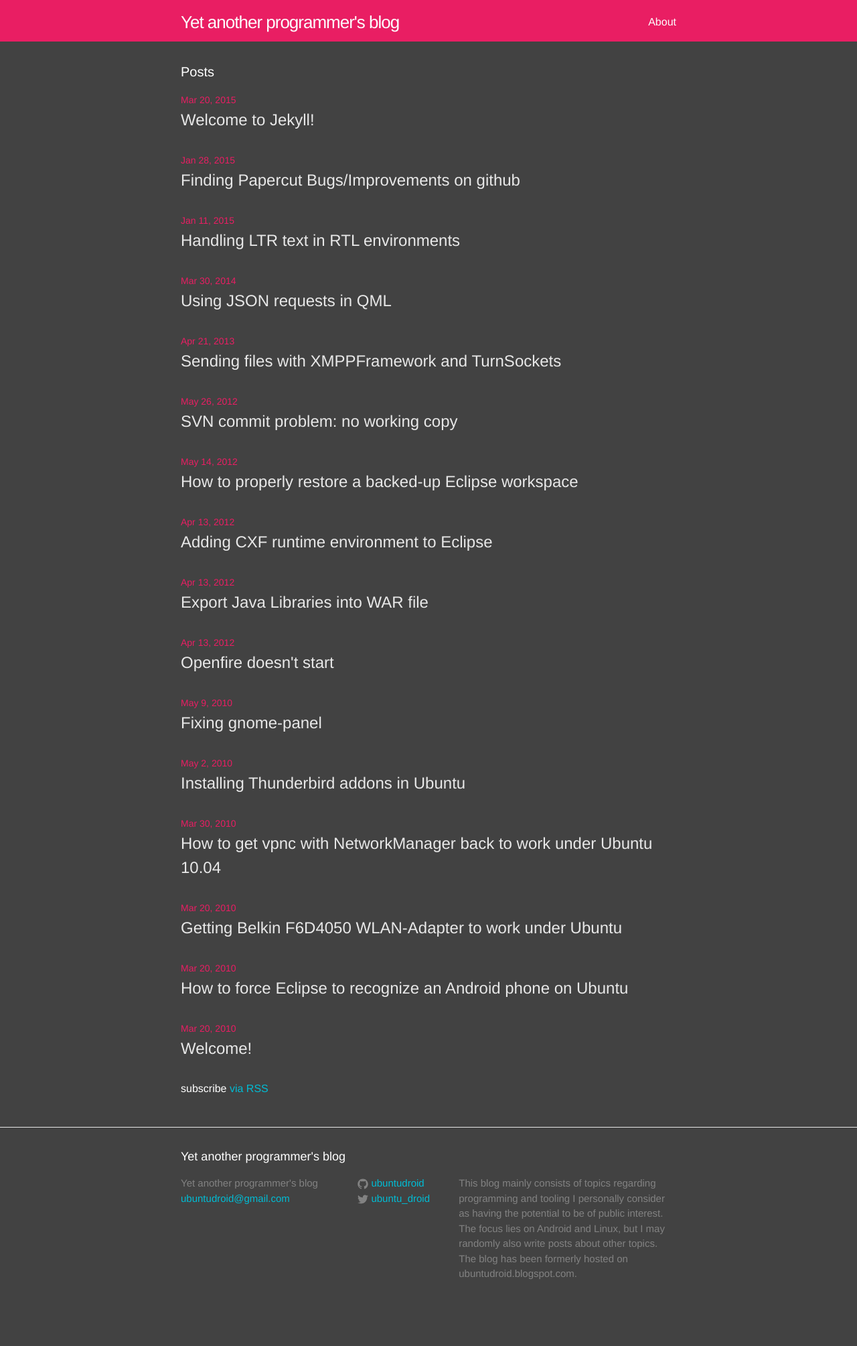
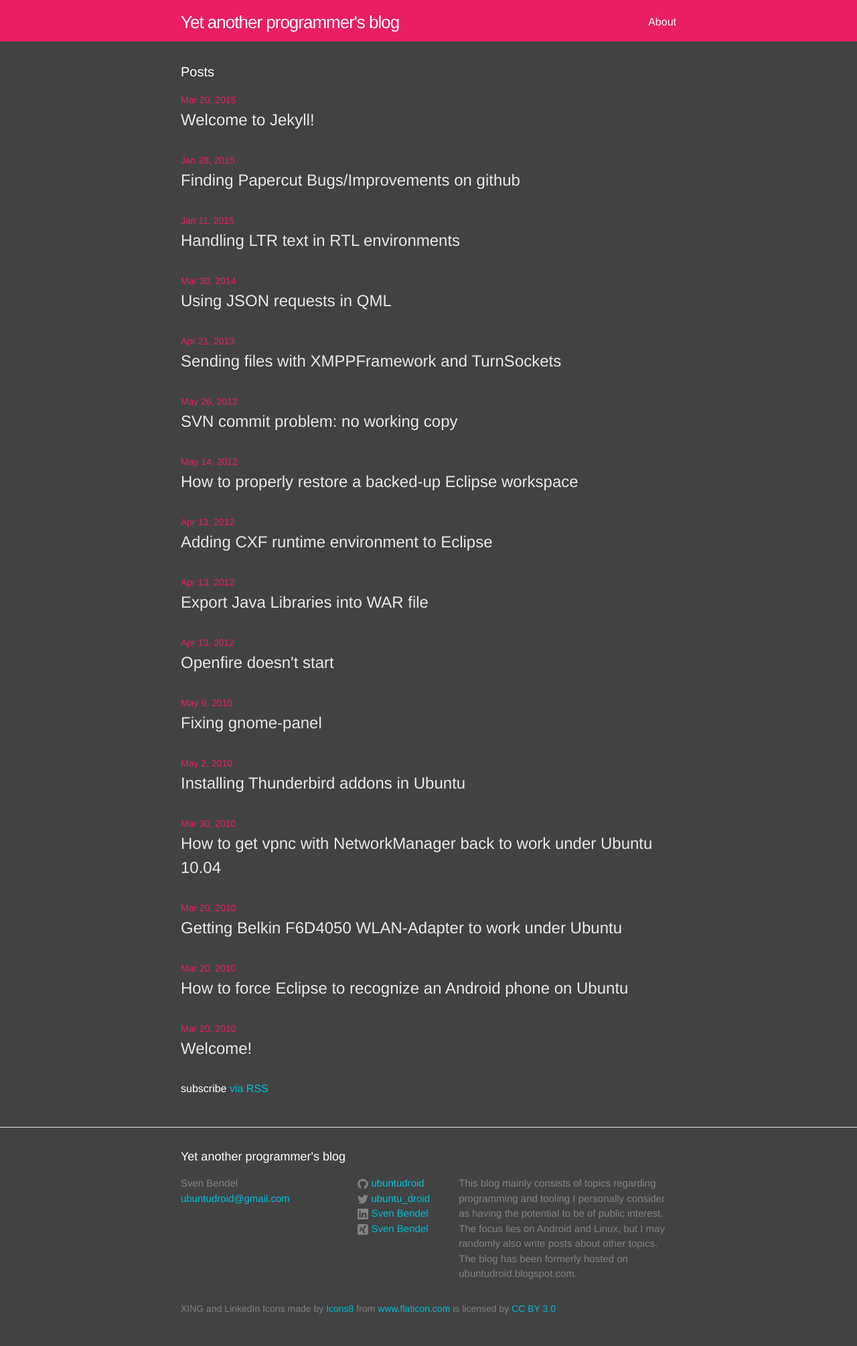
Before and after one commit to ubuntudroid/ubuntudroid.github.io, a Jekyll site: the page built from index.html, in a window 1280 px wide. Shown: the whole page at 67% size. Built offline with Jekyll 4.4.1, drawn with Linux system fonts in a browser that asks for light colours; before the commit the page ends 1973 px from its top, so only the background shows below that.

Commit message:
Add XING and LinkedIn contact

```diff
--- a/_config.yml
+++ b/_config.yml
@@ -1,6 +1,7 @@
 # Site settings
 title: Yet another programmer's blog
-email: ubuntudroid@gmail.com
+author: Sven Bendel
+author_email: ubuntudroid@gmail.com
 description: > # this means to ignore newlines until "baseurl:"
   This blog mainly consists of topics regarding programming and tooling I personally
   consider as having the potential to be of public interest. The
@@ -10,6 +11,8 @@ baseurl: "" # the subpath of your site, e.g. /blog
 url: "ubuntudroid.github.io" # the base hostname & protocol for your site
 twitter_username: ubuntu_droid
 github_username:  ubuntudroid
+linkedin_id: 221289514
+xing_id: Sven_Bendel3
 
 # Build settings
 markdown: kramdown
--- a/_includes/footer.html
+++ b/_includes/footer.html
@@ -7,8 +7,8 @@
     <div class="footer-col-wrapper">
       <div class="footer-col footer-col-1">
         <ul class="contact-list">
-          <li>{{ site.title }}</li>
-          <li><a href="mailto:{{ site.email }}">{{ site.email }}</a></li>
+          <li>{{ site.author }}</li>
+          <li><a href="mailto:{{ site.email }}">{{ site.author_email }}</a></li>
         </ul>
       </div>
 
@@ -42,6 +42,49 @@
             </a>
           </li>
           {% endif %}
+
+          {% if site.linkedin_id %}
+          <li>
+            <a href="https://www.linkedin.com/profile/view?id={{ site.linkedin_id }}">
+              <span class="icon icon--linkedin">
+                <svg viewBox="0 0 430.117 430.118">
+                  <path fill="#828282" d="M398.355,0H31.782C14.229,0,0.002,13.793,0.002,30.817v368.471
+                		c0,17.025,14.232,30.83,31.78,30.83h366.573c17.549,0,31.76-13.814,31.76-30.83V30.817C430.115,13.798,415.904,0,398.355,0z
+                		 M130.4,360.038H65.413V165.845H130.4V360.038z M97.913,139.315h-0.437c-21.793,0-35.92-14.904-35.92-33.563
+                		c0-19.035,14.542-33.535,36.767-33.535c22.227,0,35.899,14.496,36.331,33.535C134.654,124.415,120.555,139.315,97.913,139.315z
+                		 M364.659,360.038h-64.966V256.138c0-26.107-9.413-43.921-32.907-43.921c-17.973,0-28.642,12.018-33.327,23.621
+                		c-1.736,4.144-2.166,9.94-2.166,15.728v108.468h-64.954c0,0,0.85-175.979,0-194.192h64.964v27.531
+                		c8.624-13.229,24.035-32.1,58.534-32.1c42.76,0,74.822,27.739,74.822,87.414V360.038z M230.883,193.99
+                		c0.111-0.182,0.266-0.401,0.42-0.614v0.614H230.883z"/>
+                </svg>
+              </span>
+
+              <span class="username">{{ site.author }}</span>
+            </a>
+          </li>
+          {% endif %}
+
+          {% if site.xing_id %}
+          <li>
+            <a href="https://www.xing.com/profile/{{ site.xing_id }}">
+              <span class="icon icon--xing">
+                <svg viewBox="0 0 512 512">
+                  <path fill="#828282" d="M426.672,0H85.343C38.406,0,0,38.405,0,85.345v341.312C0,473.625,38.406,512,85.343,512h341.329
+                		C473.609,512,512,473.625,512,426.655V85.345C512,38.405,473.609,0,426.672,0z M155.889,333.395h-55.632
+                		c-3.351,0-5.854-1.504-7.271-3.793c-1.467-2.379-1.542-5.463,0-8.533l59.11-104.312c0.063-0.114,0.063-0.19,0-0.316l-37.615-65.116
+                		c-1.556-3.098-1.783-6.157-0.316-8.534c1.417-2.301,4.235-3.477,7.586-3.477h55.632c8.535,0,12.72,5.499,15.489,10.431
+                		c0,0,38.02,66.33,38.249,66.696c-2.252,3.97-60.059,106.208-60.059,106.208C168.218,327.779,164.21,333.395,155.889,333.395z
+                		 M418.955,75.269l-123.176,217.79c-0.074,0.115-0.074,0.256,0,0.367l78.432,143.295c1.557,3.084,1.594,6.223,0.113,8.599
+                		c-1.416,2.288-4.033,3.552-7.383,3.552h-55.57c-8.521,0-12.783-5.663-15.54-10.596c0,0-78.848-144.646-79.05-145.023
+                		c3.944-6.979,123.797-219.523,123.797-219.523c2.984-5.362,6.586-10.596,14.895-10.596h56.203c3.352,0,5.98,1.265,7.395,3.553
+                		C420.537,69.061,420.498,72.196,418.955,75.269z"/>
+                </svg>
+              </span>
+
+              <span class="username">{{ site.author }}</span>
+            </a>
+          </li>
+          {% endif %}
         </ul>
       </div>
 
@@ -50,6 +93,9 @@
       </div>
     </div>
 
+    <div class="footer-attribution">
+      <p>XING and LinkedIn Icons made by <a href="http://www.flaticon.com/authors/icons8" title="Icons8">Icons8</a> from <a href="http://www.flaticon.com" title="Flaticon">www.flaticon.com</a>             is licensed by <a href="http://creativecommons.org/licenses/by/3.0/" title="Creative Commons BY 3.0">CC BY 3.0</a></p>
+    </div>
   </div>
 
 </footer>
--- a/_sass/_layout.scss
+++ b/_sass/_layout.scss
@@ -141,6 +141,11 @@
     width:         calc(45% - (#{$spacing-unit} / 2));
 }
 
+.footer-attribution {
+    font-size: $small-font-size;
+    color: $grey-color;
+}
+
 @include media-query($on-laptop) {
     .footer-col-1,
     .footer-col-2 {
```
